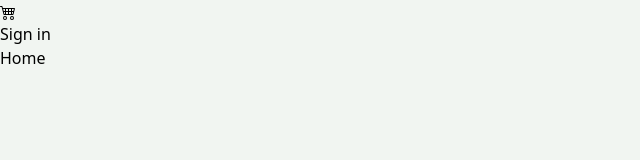
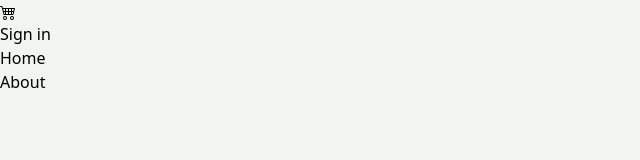
Before and after one commit to SharifuzzamanShaon/E-commerce-App, a React (Vite) app in the folder client-react/my-app/: page / in a window 1280 px wide. Shown: the part 122-282 px from the top of the page, without its empty margins (0-640 px from the left). Built offline with nearby package versions, Linux system fonts and the light colour scheme.

Commit message:
remove home page design

```diff
--- a/client-react/my-app/src/pages/Home.jsx
+++ b/client-react/my-app/src/pages/Home.jsx
@@ -7,7 +7,7 @@ const Home = () => {
     <div>
       <h3 className='text-red font-bold'>
         Home
-
+        <About></About>
       </h3>
     </div>
   )
```
